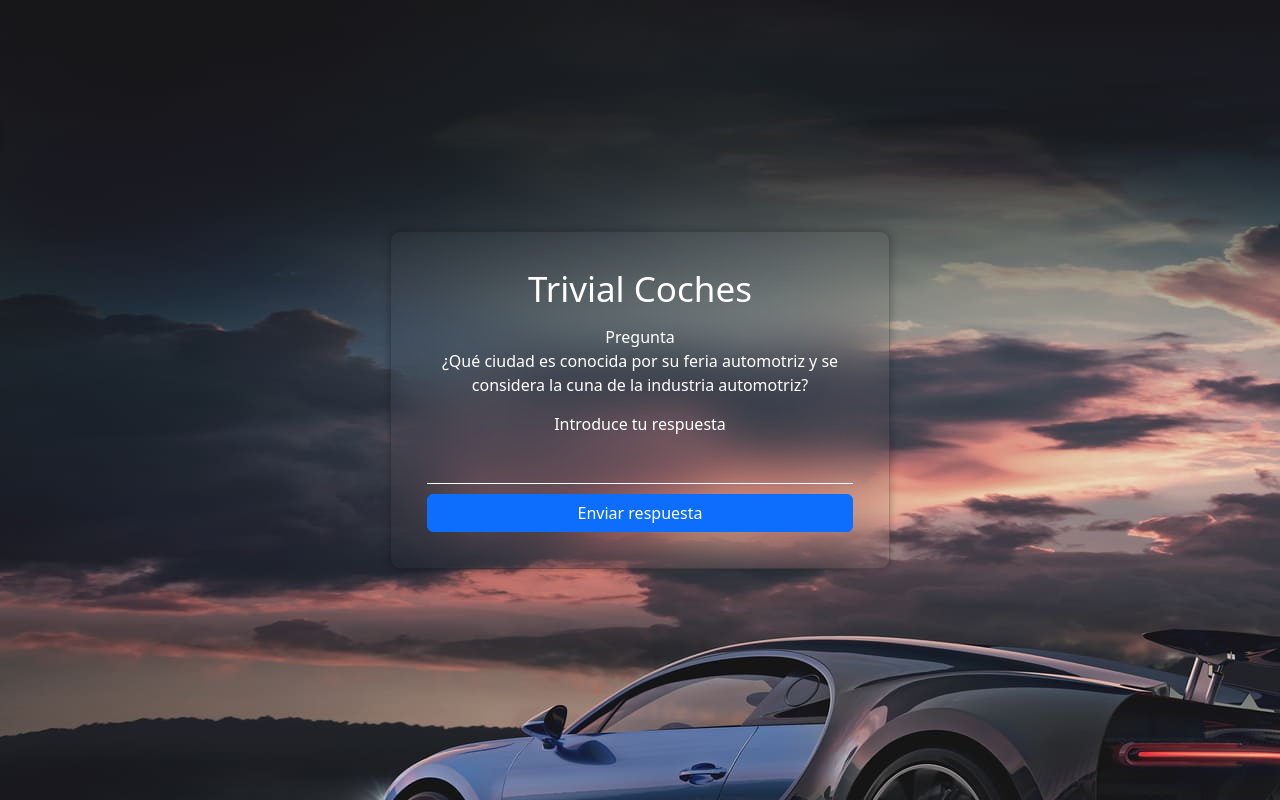
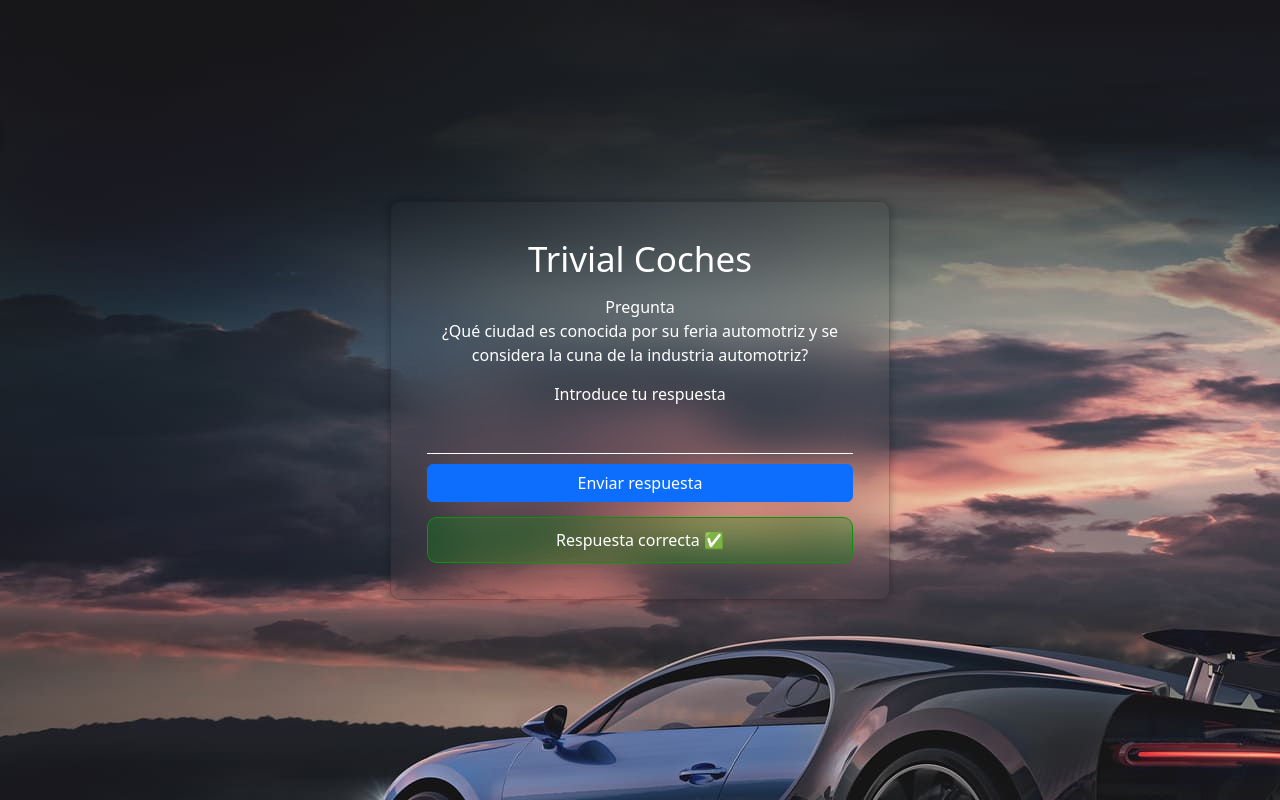
Before and after one commit to forjoa/trivial, a PHP site: page /index.php?correct=true in a window 1280 px wide. Run offline with PHP 8.4, Linux system fonts and the light colour scheme; data comes from the database, SQL or seed files in the repository.

Commit message:
level 1 finished

```diff
--- a/index.php
+++ b/index.php
@@ -31,9 +31,19 @@
                 <p class="answer">Introduce tu respuesta</p>
                 <form action="./server/handlers.php" method="post">
                     <input type="text" name="answer" id="answer" class="form-control p-0">
-                    <input type="hidden" name="answerCorrect" value="<?php echo $selectedQuestion['respuesta']?>">
+                    <input type="hidden" name="answerCorrect" value="<?php echo $selectedQuestion['respuesta'] ?>">
                     <input class="btn btn-primary" type="submit" value="Enviar respuesta">
                 </form>
+                <?php
+                if ($_SERVER['REQUEST_METHOD'] === 'GET' && isset($_GET['correct'])) {
+                    $correct = $_GET['correct'];
+                    echo ($correct === 'true') ? '
+                    <p class="result correct">Respuesta correcta ✅
+                    </p>' : '<p class="result incorrect">Respuesta incorrecta ❌</p>';
+                } else {
+                    echo '';
+                }
+                ?>
             </div>
         </div>
     </div>
--- a/server/handlers.php
+++ b/server/handlers.php
@@ -5,3 +5,9 @@ $correctAnswer = $_POST['answerCorrect'];
 
 var_dump($correctAnswer);
 var_dump($answer);
+
+if ($correctAnswer == $answer) {
+    header ('Location: ../index.php?correct=true');
+} else {
+    header ('Location: ../index.php?correct=false');
+}
--- a/styles/style.css
+++ b/styles/style.css
@@ -65,3 +65,18 @@ form  {
 .form-control:focus {
     border-color: white !important;
 }
+
+.result {
+    border-radius: 10px;
+    padding: 10px 0px;
+}
+
+.correct {
+    border: 1px solid rgb(12, 147, 12);
+    background-color: rgba(12, 147, 12, 0.3);
+}
+
+.incorrect {
+    border: 1px solid rgb(147, 12, 12);
+    background-color: rgba(147, 12, 12, 0.3);
+}
```
